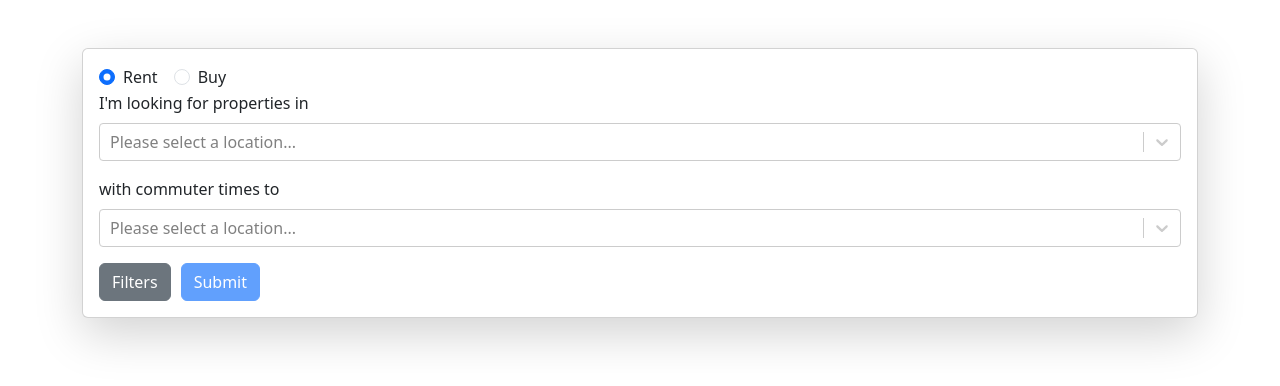
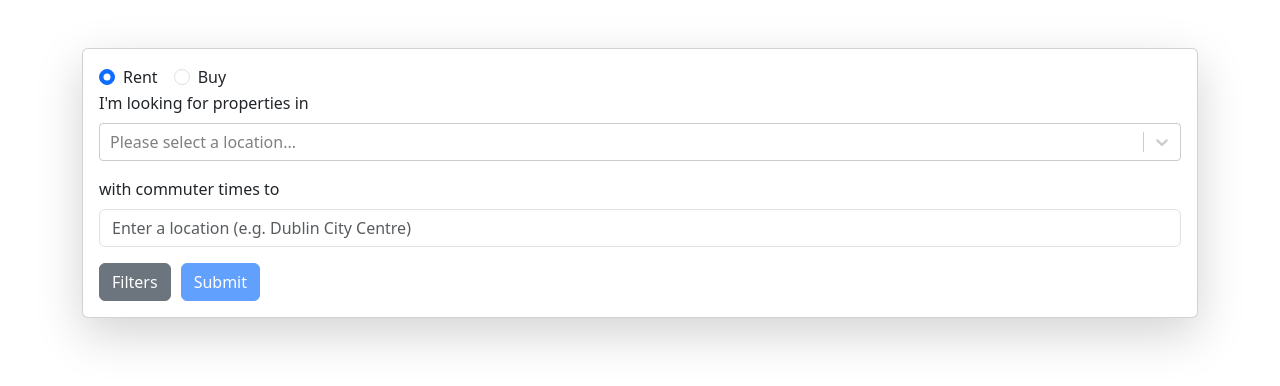
Before and after one commit to AllanNastin/Group4-design-project, a React (Create React App) app in the folder frontend/: page /search in a window 1280 px wide. Shown: the top 386 px of the page. Built offline with nearby package versions, Linux system fonts and the light colour scheme.

Commit message:
added  “commute to” field in the form to use text and accept a string from users instead of the dropdown with eircodes with submit button working

```diff
--- a/frontend/src/components/SearchForm.js
+++ b/frontend/src/components/SearchForm.js
@@ -7,7 +7,7 @@ const SearchForm = () => {
     const [showFilters, setShowFilters] = useState(false);
     const [eircodeList, setEircodeList] = useState([]);
     const [selectedPropertyEircode, setSelectedPropertyEircode] = useState("");
-    const [selectedCommuteEircode,setSelectedCommuteEircode] = useState("");
+    const [commuteLocation, setCommuteLocation] = useState(""); // Changed to a text input
     const [validated, setValidated] = useState(false);
     const navigate = useNavigate();
 
@@ -29,6 +29,7 @@ const SearchForm = () => {
         label: `${entry.location} (${entry.code})`,
         value: entry.code,
     }));
+
     const submitForm = (e) => {
         e.preventDefault();
         console.log("Submit button clicked!");
@@ -39,6 +40,7 @@ const SearchForm = () => {
         } else {
             const formData = new FormData(e.target);
             const payload = Object.fromEntries(formData);
+            payload.commute = commuteLocation; // Ensure the text input value is added to the payload
             console.log("Form payload:", payload);
             navigate("/listings", { state: { payload } });
         }
@@ -54,27 +56,7 @@ const SearchForm = () => {
                         <Form.Check inline type="radio" label="Rent" name="type" value="rent" defaultChecked />
                         <Form.Check inline type="radio" label="Buy" name="type" value="sale" />
 
-
-
-                        {/*/!* ✅ Property Eircode Dropdown *!/*/}
-                        {/*<Form.Group className="mb-3">*/}
-                        {/*    <Form.Label>I'm looking for properties in</Form.Label>*/}
-                        {/*    <Form.Select*/}
-                        {/*        name="location"*/}
-                        {/*        value={selectedPropertyEircode}*/}
-                        {/*        onChange={(e) => setSelectedPropertyEircode(e.target.value)}*/}
-                        {/*        required*/}
-                        {/*    >*/}
-                        {/*        <option value="">-- Select an Eircode --</option>*/}
-                        {/*        {eircodeList.map((entry) => (*/}
-                        {/*            <option key={entry.location} value={entry.code}>*/}
-                        {/*                {entry.location} ({entry.code})*/}
-                        {/*            </option>*/}
-                        {/*        ))}*/}
-                        {/*    </Form.Select>*/}
-                        {/*    <Form.Control.Feedback type="invalid">Please select a property eircode.</Form.Control.Feedback>*/}
-                        {/*</Form.Group>*/}
-
+                        {/* ✅ Property Eircode Dropdown */}
                         <Form.Group className="mb-3">
                             <Form.Label>I'm looking for properties in</Form.Label>
                             <Select
@@ -88,36 +70,20 @@ const SearchForm = () => {
                             </Form.Control.Feedback>
                         </Form.Group>
 
-                        {/* ✅ Commute Eircode Dropdown */}
-                        {/*<Form.Group className="mb-3">*/}
-                        {/*    <Form.Label>with commuter times to</Form.Label>*/}
-                        {/*    <Form.Select*/}
-                        {/*        name="commute"*/}
-                        {/*        value={selectedCommuteEircode}*/}
-                        {/*        onChange={(e) => setSelectedCommuteEircode(e.target.value)}*/}
-                        {/*        required*/}
-                        {/*    >*/}
-                        {/*        <option value="">-- Select an Eircode --</option>*/}
-                        {/*        {eircodeList.map((entry) => (*/}
-                        {/*            <option key={entry.location} value={entry.code}>*/}
-                        {/*                {entry.location} ({entry.code})*/}
-                        {/*            </option>*/}
-                        {/*        ))}*/}
-                        {/*    </Form.Select>*/}
-                        {/*    <Form.Control.Feedback type="invalid">Please select a commute eircode.</Form.Control.Feedback>*/}
-                        {/*</Form.Group>*/}
+                        {/* ✅ Commute Field as Free Text */}
                         <Form.Group className="mb-3">
                             <Form.Label>with commuter times to</Form.Label>
-                            <Select
+                            <Form.Control
+                                type="text"
                                 name="commute"
-                                options={propertyOptions}
-                                placeholder="Please select a location..."
-                                onChange={(option) => setSelectedCommuteEircode(option.value)} // fix setselected
+                                placeholder="Enter a location (e.g. Dublin City Centre)"
+                                value={commuteLocation}
+                                onChange={(e) => setCommuteLocation(e.target.value)}
+                                required
                             />
                             <Form.Control.Feedback type="invalid">
-                                Please select a commute eircode.
+                                Please enter a commute location.
                             </Form.Control.Feedback>
-
                         </Form.Group>
 
                         {showFilters && (
@@ -206,7 +172,7 @@ const SearchForm = () => {
                         >
                             Filters
                         </Button>
-                        <Button variant="primary" type="submit" disabled={!selectedPropertyEircode || !selectedCommuteEircode}>
+                        <Button variant="primary" type="submit" disabled={!selectedPropertyEircode || !commuteLocation}>
                             Submit
                         </Button>
                     </Form>
```
